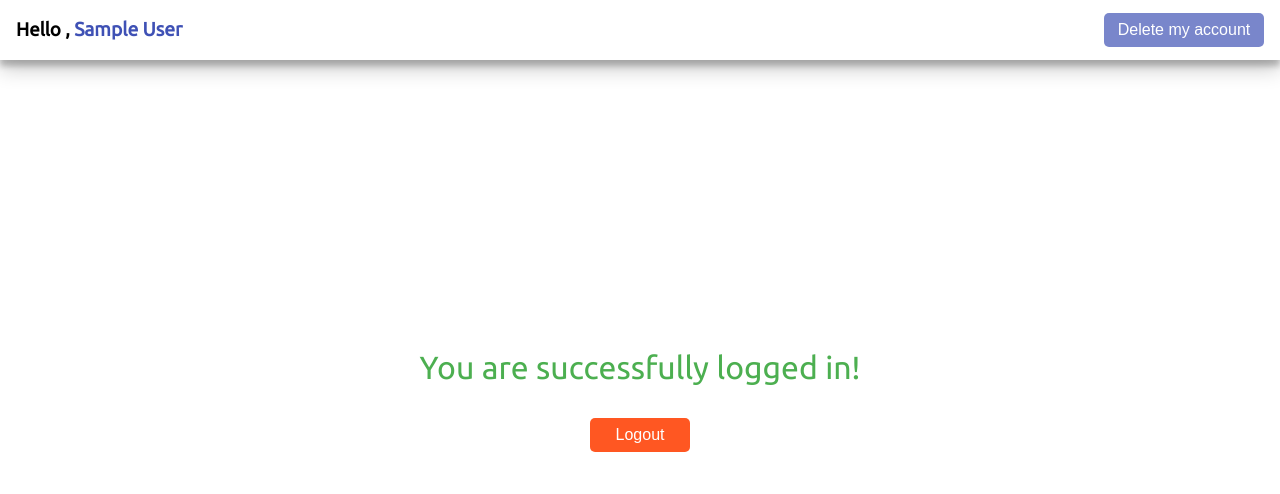
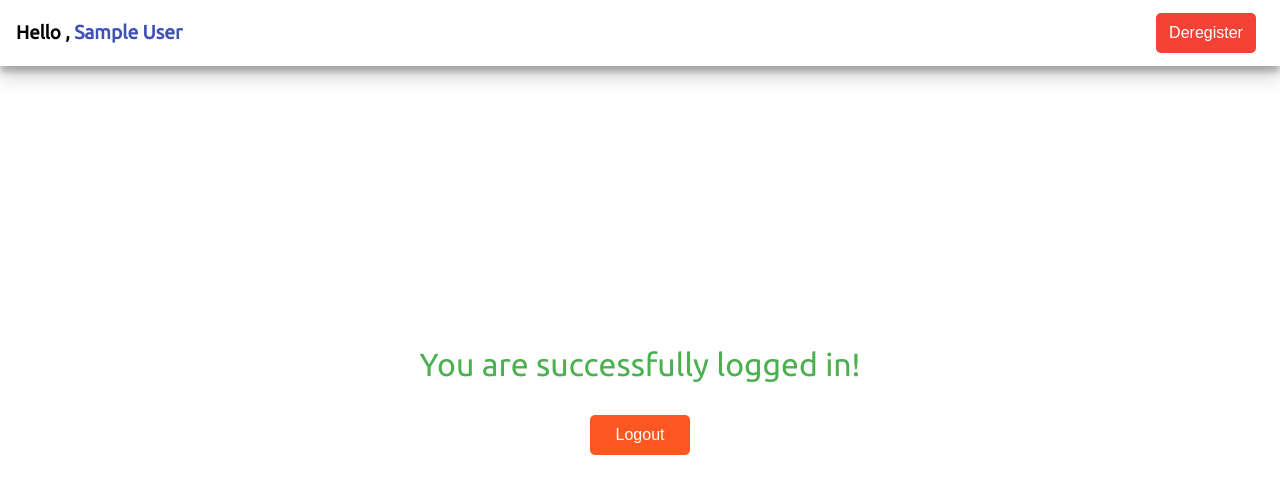
Before and after one commit to shanmukeshwar03/nextjs-auth, a Next.js app: page /home in a window 1280 px wide. Shown: the top 494 px of the page. Built offline with nearby package versions, Linux system fonts and the light colour scheme; sample sign-in values are in the browser's storage.

Commit message:
minor updates

```diff
--- a/pages/home.js
+++ b/pages/home.js
@@ -1,6 +1,7 @@
 import Loading from "components/Loading";
 import { useEffect, useState } from "react";
 import { useRouter } from "next/router";
+import axios from "axios";
 
 const Home = () => {
   const [loading, setLoading] = useState(true);
@@ -15,9 +16,14 @@ const Home = () => {
     setLoading(false);
   };
 
-  const logout = () => {
-    localStorage.clear();
-    router.replace("/login");
+  const logout = async () => {
+    try {
+      await axios.get("/auth/logout");
+      localStorage.clear();
+      router.replace("/login");
+    } catch (error) {
+      console.log(error);
+    }
   };
 
   const deleteUser = async () => {
@@ -37,7 +43,7 @@ const Home = () => {
           Hello , <span>{user.name}</span>
         </h3>
         <button className="home-warning" onClick={deleteUser}>
-          Delete my account
+          Deregister
         </button>
       </div>
       <div className="home-body">
--- a/styles/globals.css
+++ b/styles/globals.css
@@ -35,3 +35,18 @@ input[type="number"]::-webkit-outer-spin-button {
 input[type="number"] {
   -moz-appearance: textfield;
 }
+
+button {
+  padding: 0.5rem 0.7rem;
+  font-size: 1.2rem;
+  color: white;
+  border-radius: 5px;
+  cursor: pointer;
+  width: fit-content;
+  margin: 0 0.5rem;
+  width: 100px;
+  height: 40px;
+  display: flex;
+  justify-content: center;
+  align-items: center;
+}
--- a/styles/home.css
+++ b/styles/home.css
@@ -23,8 +23,7 @@
 }
 
 .home-warning {
-  background-color: #7986cb;
-  width: 160px;
+  background-color: #f44336;
 }
 
 .home-danger {
```
